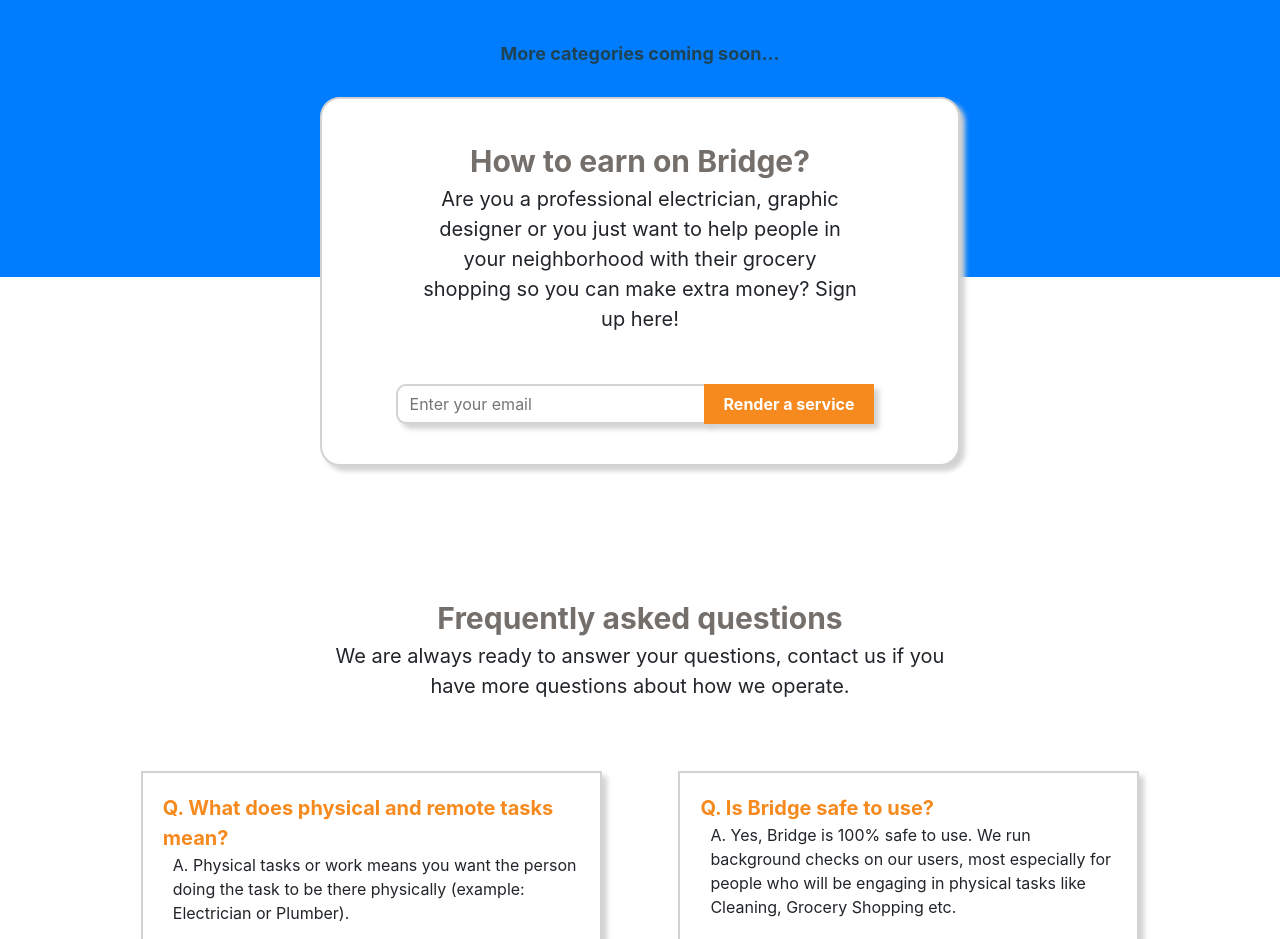
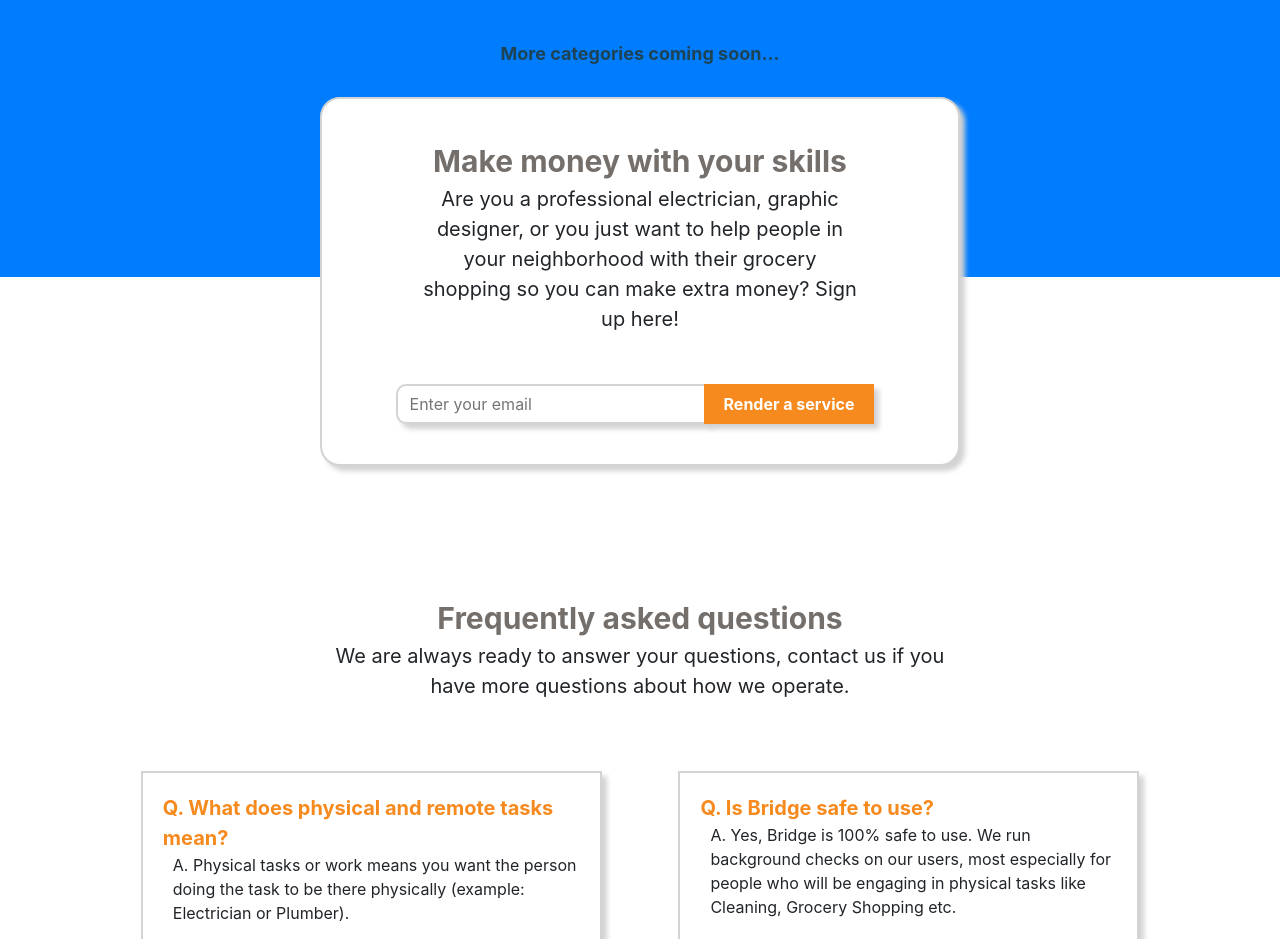
Before and after one commit to bitbender1010/Bridge-demo, a website: page index.html in a window 1280 px wide. Shown: the part 1460-2399 px from the top of the page. Drawn offline with nearby package versions, Linux system fonts and the light colour scheme.

Commit message:
update linkss

```diff
--- a/index.html
+++ b/index.html
@@ -198,10 +198,10 @@
 
     <!--Earn on bridge-->
     <div class="earn-cover" id="makemoney">
-        <div class="earn-main">How to earn on Bridge?</div>
+        <div class="earn-main">Make money with your skills</div>
         <div class="earn-sub">
-            Are you a professional electrician, graphic designer or you just want to help people in
-            your neighborhood with their grocery shopping so you can make extra money? Sign up here!
+            Are you a professional electrician, graphic designer, or you just want to help
+            people in your neighborhood with their grocery shopping so you can make extra money? Sign up here!
         </div>
         <!--email and CTA-->
         <div class="cta-cover2 z-upper2 center"> <input type="text" placeholder="Enter your email" class="email-input2"/> <button class="access-btn2">Render a service</button> </div>
```
